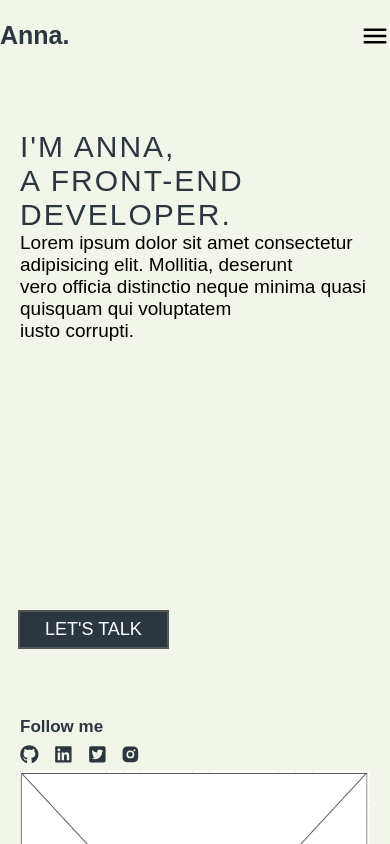
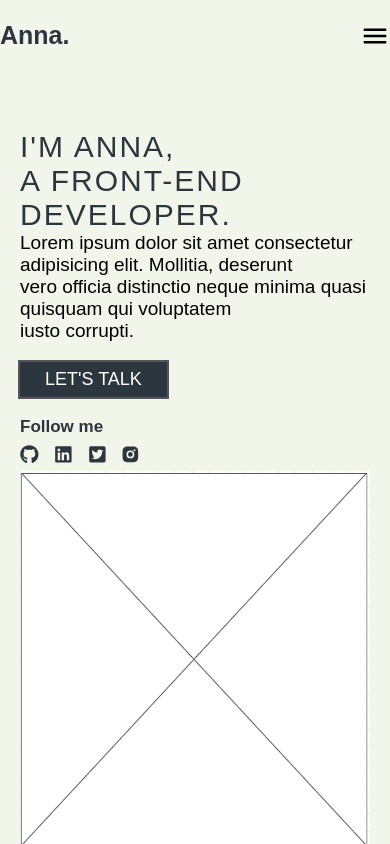
Before and after one commit to AnnaAn01/anna-portfolio-version-2, a React (Create React App) app: page / in a window 390 px wide. Shown: the top 844 px of the page. Built offline with nearby package versions, Linux system fonts and the light colour scheme.

Commit message:
adding responsive changes

```diff
--- a/src/Components/Home/Home.css
+++ b/src/Components/Home/Home.css
@@ -143,4 +143,12 @@
     margin: 0;
     /* background-color: red; */
   }
+
+  .homepage__follow-btn {
+    margin-top: 2rem;
+  }
+
+  .homepage__follow-links {
+    margin-top: 2rem;
+  }
 }
```
